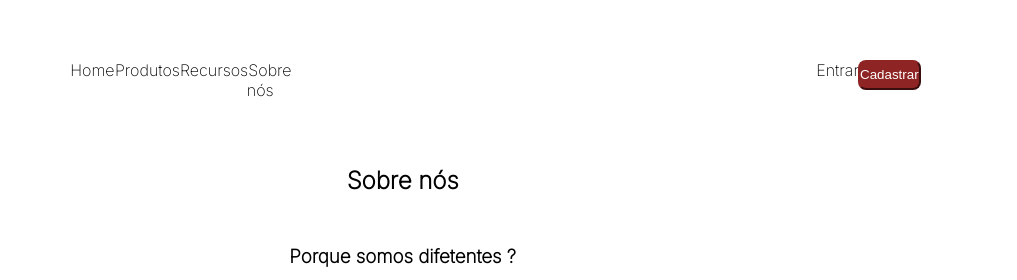
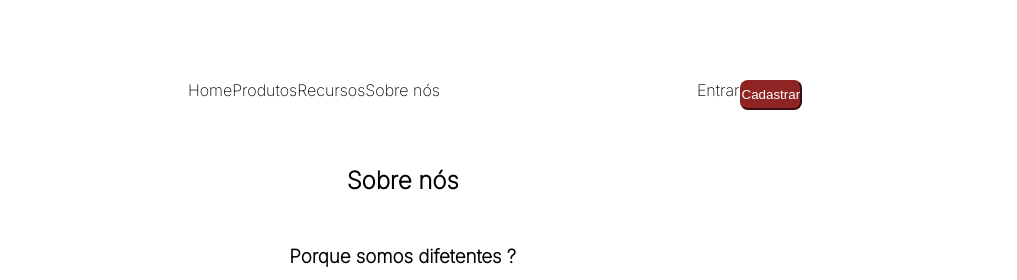
Before and after one commit to CauaSena/Figma, a plain HTML site: page index.html in a window 1280 px wide. Shown: the top 280 px of the page, 263-1280 px from the left. Drawn offline with Linux system fonts and the light colour scheme.

Commit message:
Update nav-bar.css

```diff
--- a/CSS/nav-bar.css
+++ b/CSS/nav-bar.css
@@ -35,16 +35,17 @@
     justify-content: end;
     padding: 0px 10px;
     height: 32px;
+    margin: auto;
 }
 
 .all-nav .container ul{
     display: flex;
     list-style-type: none;
+    padding: 20px;
 }
 .all-nav .container .infos  ul li a, .all-nav .container .login ul li a {
     text-decoration: none;
     color: black;
-    margin : 2%;
 }
 .all-nav .container .login button {
     background-color: #8E2424;
```
